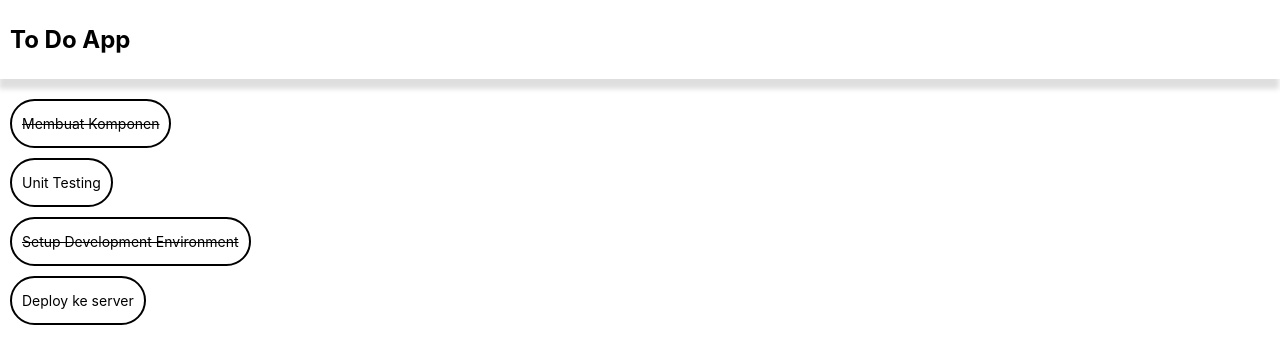
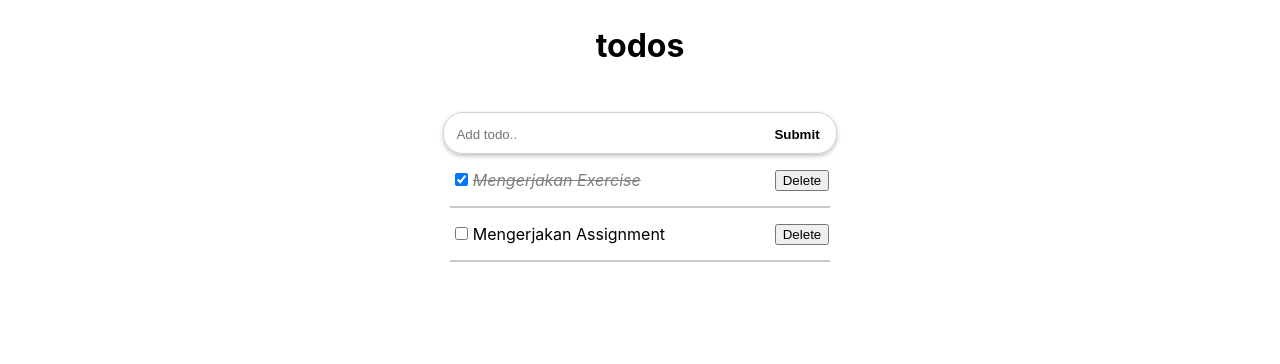
Before and after one commit to adiwahyudi/fe-task-alterra-academy, a React (Create React App) app: page / in a window 1280 px wide. Shown: the top 364 px of the page. Built offline with nearby package versions, Linux system fonts and the light colour scheme.

Commit message:
task event handling

```diff
--- a/src/Pages/ToDo/ToDoPage.jsx
+++ b/src/Pages/ToDo/ToDoPage.jsx
@@ -1,13 +1,67 @@
 import Header from './components/Header'
-import ToDo from './components/ToDo'
+import { Component } from 'react'
+import { v4 as uuidv4 } from "uuid";
+import InputToDo from './components/InputToDo';
+import ListToDo from './components/ListToDo';
 
-export default function ToDoPage({ data }) {
-    return (
-        <div>
-            <Header />
-            {data.map((isi) => (
-                <ToDo key={isi.id.toString()} isi={isi}/>
-            ))}
-        </div>
-    )
+class ToDoPage extends Component {
+    constructor(props){
+        super(props)
+        this.state = {
+            data: [
+                {
+                    id: 1,
+                    title: "Mengerjakan Exercise",
+                    completed: true,
+                  },
+                  {
+                    id: 2,
+                    title: "Mengerjakan Assignment",
+                    completed: false,
+                },
+            ]
+        }
+    }
+
+    deleteToDo = (id) => {
+        const newListToDo = this.state.data.filter((item) => item.id !== id);
+        this.setState({ data: newListToDo });
+    }
+
+    addToDo = (newToDo) => {
+        const content = { id: uuidv4(), ...newToDo };
+        this.setState({ data: [...this.state.data, content] });
+    }
+
+    checkToDo = (id) => {
+        const toDo = this.state.data.map((toDo) => {
+          if (toDo.id === id) {
+            toDo.completed = true;
+          }
+          return toDo;
+        });
+        this.setState({ data: toDo });
+      };
+
+      uncheckToDo = (id) => {
+        const toDo = this.state.data.map((toDo) => {
+          if (toDo.id === id) {
+            toDo.completed = false;
+          }
+          return toDo;
+        });
+        this.setState({ data: toDo });
+      };
+
+    render(){
+        return (
+            <div>
+                <Header/>
+                <InputToDo addToDo={this.addToDo}/>
+                <ListToDo data={this.state.data} deleteToDo={this.deleteToDo} checkToDo={this.checkToDo} uncheckToDo={this.uncheckToDo}/>
+            </div>
+        )
+    }
 }
+
+export default ToDoPage
--- a/src/Pages/ToDo/components/Components.module.css
+++ b/src/Pages/ToDo/components/Components.module.css
@@ -1,19 +1,79 @@
+/* Header */
 .header {
-  text-align: left;
   background: white;
   padding: 5px 10px;
   margin-bottom: 20px;
-  box-shadow: -1px 10px 5px 0px rgba(0, 0, 0, 0.13);
-  -webkit-box-shadow: -1px 10px 5px 0px rgba(0, 0, 0, 0.13);
-  -moz-box-shadow: -1px 10px 5px 0px rgba(0, 0, 0, 0.13);
+}
+
+/* ToDo */
+.completed {
+  color: gray;
+  font-style: italic;
+  text-decoration: line-through;
+}
+
+.row {
+  border-bottom: 2px solid rgb(201, 201, 201);
 }
 
 .content {
-  text-align: center;
-  font-size: 14px;
-  border: 2px black solid;
-  border-radius: 100px;
-  margin: 10px 10px;
-  padding: 0px 10px;
+  height: 50px;
+  width: 50px;
+  text-align: end;
+}
+
+.button {
+  background-color: red;
+  color: white;
+  cursor: pointer;
+  overflow: hidden;
+  border-radius: 4px;
+}
+
+.button:hover {
+  color: black;
+}
+
+/* ListToDo */
+.container {
+  display: flex;
+  margin: auto;
+  justify-content: center;
+  align-items: center;
+  text-align: left;
+}
+
+.table {
+  border-collapse: collapse;
+}
+
+/* InputToDo */
+.inputContainer {
+  padding: 10px;
+  margin: auto;
   width: fit-content;
+  border-width: 1px;
+  border-color: lightgray;
+  border-style: solid;
+  border-radius: 20px;
+  box-shadow: 0px 2px 4px rgba(66, 66, 66, 0.34);
 }
+
+.input {
+  border: none;
+  width: 310px;
+}
+
+.input:focus {
+  outline: none;
+}
+
+.handleSubmit {
+  font-weight: bold;
+  background-color: white;
+  border: none;
+}
+
+.handleSubmit:hover {
+  color: greenyellow;
+}
--- a/src/Pages/ToDo/components/Header.jsx
+++ b/src/Pages/ToDo/components/Header.jsx
@@ -3,7 +3,7 @@ import style from './Components.module.css'
 export default function Header() {
     return (
         <div className={style.header}>
-            <h2>To Do App</h2>
+            <h1>todos</h1>
         </div>
     )
 }
--- /dev/null
+++ b/src/Pages/ToDo/components/InputToDo.jsx
@@ -0,0 +1,44 @@
+import { Component } from 'react'
+import style from './Components.module.css'
+
+class InputToDo extends Component {
+    state = {
+        title: "",
+        completed: false,
+    };
+
+    onChange = (e) => {
+        this.setState({
+            [e.target.name]: e.target.value
+        })
+    }
+
+    handleSubmit = (e) => {
+        e.preventDefault();
+        const isEmpty = this.state.title === "";
+        if (!isEmpty) {
+          const newData = {
+            title: this.state.title,
+            completed: this.state.completed,
+          };
+          this.props.addToDo(newData);
+          this.setState({
+            title: "",
+            completed: false,
+          });
+        } else {
+          alert("Title tidak boleh kosong");
+        }
+      }
+
+      render() {
+          return (
+              <div className={style.inputContainer}>
+                  <input type="text" placeholder="Add todo.." name="title" className={style.input} value={this.state.title} onChange={this.onChange}/>
+                  <button onClick={this.handleSubmit} className={style.handleSubmit}>Submit</button>
+              </div>
+          )
+      }
+}
+
+export default InputToDo
--- /dev/null
+++ b/src/Pages/ToDo/components/ListToDo.jsx
@@ -0,0 +1,25 @@
+import style from './Components.module.css'
+import ToDo from "./ToDo"
+const ListToDo = (props) => {
+    const { data, deleteToDo, checkToDo, uncheckToDo } = props;
+
+    return (
+        <div className={style.container}>
+        <table className={style.table}>
+            <tbody>
+            {data.map((content) => (
+                <ToDo
+                key={content.id}
+                item={content}
+                deleteContent={deleteToDo}
+                checkContent={checkToDo}
+                uncheckContent={uncheckToDo}
+                />
+            ))}
+            </tbody>
+        </table>
+        </div>
+    )
+}
+
+export default ListToDo
--- a/src/Pages/ToDo/components/ToDo.jsx
+++ b/src/Pages/ToDo/components/ToDo.jsx
@@ -1,11 +1,34 @@
 import style from './Components.module.css'
 
-export default function ToDo({ isi }) {
+export default function ToDo({ item, deleteToDo, checkToDo, uncheckToDo }) {
     return (
-    <div className={style.content}>
-        <p style={isi.completed ? { textDecoration: "line-through" } : null}>
-            {isi.title}
-        </p>
-      </div>
+        <tr className={style.row}>
+            <td>
+                <input
+                style={{ cursor: "pointer" }}
+                defaultChecked={item.completed ? true : false}
+                type="checkbox"
+                onClick={
+                    item.completed
+                    ? () => uncheckToDo(item.id)
+                    : () => checkToDo(item.id)
+                }
+                />
+            </td>
+            <td
+                style={{ width: "300px" }}
+                className={item.completed ? style.completed : ""}
+            >
+                {item.title}
+            </td>
+            <td className={style.content}>
+                <button
+                className={style.buttonDelete}
+                onClick={() => deleteToDo(item.id)}
+                >
+                Delete
+                </button>
+            </td>
+        </tr>
     )
 }
```
